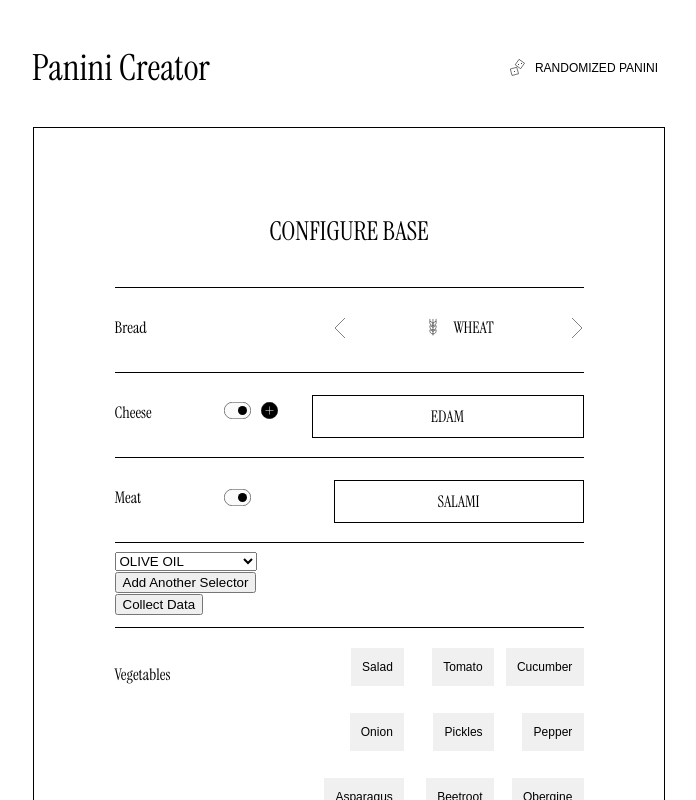
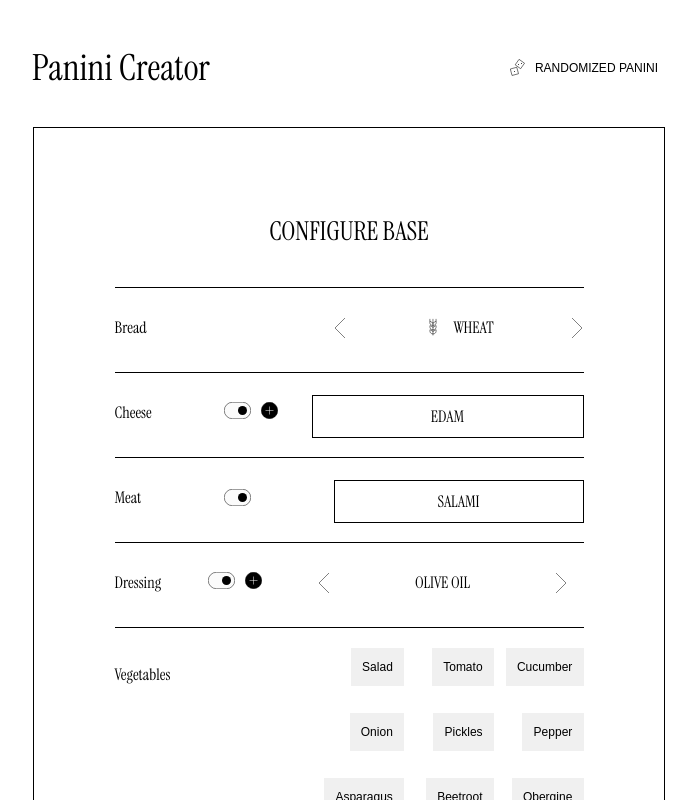
Before and after one commit to mr-fox93/panini-creator, a React (Vite) app: page /home in a window 1280 px wide. Shown: the top 800 px of the page, without its empty margins (291-987 px from the left). Built offline with nearby package versions, Linux system fonts and the light colour scheme.

Commit message:
add working dressing carousel with adding another carousel

```diff
--- a/src/components/BaseForm/BaseForm.styles.ts
+++ b/src/components/BaseForm/BaseForm.styles.ts
@@ -53,7 +53,8 @@ export const Meat = styled.div`
 
 export const Dressing = styled.div`
   width: 469px;
-  height: 79px;
+  min-height: 79px;
+  height: auto;
   display: grid;
   grid-template-columns: repeat(3, 1fr);
   align-items: center;
--- a/src/components/DressingCarousel.tsx
+++ b/src/components/DressingCarousel.tsx
@@ -1,161 +1,135 @@
-import React, { useState } from "react";
+import React, { useState, useEffect } from "react";
+import styled from "styled-components";
+import { useFormContext } from "react-hook-form";
 import { z } from "zod";
-import { dressingVariants } from "../data/dressing"; // Upewnij się, że ścieżka do importu jest poprawna
+import LeftArrowImage from "../arrows/Vector4.svg";
+import RightArrowImage from "../arrows/Vector3.svg";
+import SwichOn from "../arrows/SwichOn.svg";
+import SwichOff from "../arrows/SwichOff.svg";
+import Add from "../arrows/PlusHover.svg";
+import { dressingVariants } from "../data/dressing";
 
-type SelectorData = {
-  id: number;
-  value: string;
+interface CarouselWrapProps {
+  isVisible: boolean;
+}
+
+type CarouselState = {
+  index: number;
 };
 
-export const dressingSchema = z
-  .enum(["OLIVE OIL", "HONEY_MUSTARD", "RANCH", "MAYO"])
-  .optional()
-  .nullable();
+const CarouselWrap = styled.div<CarouselWrapProps>`
+  display: flex;
+  justify-content: space-between;
+  align-items: center;
+  text-align: center;
+  gap: 20px;
+  width: 250px;
+  height: 35px;
+  visibility: ${(props) => (props.isVisible ? "visible" : "hidden")};
+`;
+
+const BreadAndLogoWrapper = styled.div`
+  display: flex;
+  flex-wrap: wrap;
+  gap: 10px;
+`;
+
+const CarouselCaontainer = styled.div`
+  display: flex;
+  flex-direction: column;
+  gap: 10px;
+  padding: 1rem;
+`;
+
+export const dressingSchema = z.array(z.string()).optional().nullable();
 
 const DressingCarousel: React.FC = () => {
-  const [selectors, setSelectors] = useState<SelectorData[]>([
-    { id: Date.now(), value: "OLIVE OIL" },
-  ]);
+  const [isVisible, setIsVisible] = useState<boolean>(true);
+  const [carousels, setCarousels] = useState<CarouselState[]>([{ index: 0 }]);
+  const { setValue } = useFormContext();
 
-  const addSelector = () => {
-    setSelectors([...selectors, { id: Date.now(), value: "OLIVE OIL" }]);
+  const visible = () => setIsVisible(!isVisible);
+
+  const addAnotherCarousel = () => {
+    carousels.length < 3 && setCarousels([...carousels, { index: 0 }]);
   };
 
-  const updateSelector = (id: number, value: string) => {
-    setSelectors(
-      selectors.map((selector) =>
-        selector.id === id ? { ...selector, value } : selector
-      )
+  const updateDressing = (carouselIndex: number, newIndex: number) => {
+    let newCarousels = [...carousels];
+    newCarousels[carouselIndex] = {
+      ...newCarousels[carouselIndex],
+      index: newIndex,
+    };
+    setCarousels(newCarousels);
+    setValue(
+      "base.dressing",
+      newCarousels.map((c) => dressingVariants[c.index])
     );
   };
 
-  const collectData = () => {
-    const dataArray = selectors.map((selector) => selector.value);
-    console.log(dataArray); // setValue from hook to dataArray.
+  const nextDressing = (carouselIndex: number) => {
+    const newIndex =
+      (carousels[carouselIndex].index + 1) % dressingVariants.length;
+    updateDressing(carouselIndex, newIndex);
   };
 
+  const prevDressing = (carouselIndex: number) => {
+    const newIndex =
+      (carousels[carouselIndex].index - 1 + dressingVariants.length) %
+      dressingVariants.length;
+    updateDressing(carouselIndex, newIndex);
+  };
+
+  useEffect(() => {
+    if (isVisible) {
+      setValue(
+        "base.dressing",
+        carousels.map((c) => dressingVariants[c.index])
+      );
+    } else {
+      setValue("base.dressing", []);
+    }
+  }, [carousels, isVisible, setValue]);
+
   return (
-    <div>
-      {selectors.map((selector, index) => (
-        <div key={selector.id}>
-          <select
-            value={selector.value}
-            onChange={(e) => updateSelector(selector.id, e.target.value)}
-          >
-            {dressingVariants.map((variant) => (
-              <option key={variant} value={variant}>
-                {variant}
-              </option>
-            ))}
-          </select>
-          {index === selectors.length - 1 && (
-            <button onClick={addSelector}>Add Another Selector</button>
-          )}
-        </div>
-      ))}
-      <button onClick={collectData}>Collect Data</button>
-    </div>
+    <>
+      <p>Dressing</p>
+      <div>
+        <img
+          style={{ marginRight: "10px" }}
+          onClick={visible}
+          src={isVisible ? SwichOn : SwichOff}
+          alt={isVisible ? "Switch On" : "Switch Off"}
+        />
+        <img
+          onClick={addAnotherCarousel}
+          src={Add}
+          alt="Add another dressing"
+        />
+      </div>
+      <CarouselCaontainer>
+        {carousels.map((carousel, index) => (
+          <CarouselWrap key={index} isVisible={isVisible}>
+            <img
+              onClick={() => prevDressing(index)}
+              style={{ cursor: "pointer" }}
+              src={RightArrowImage}
+              alt="Left Arrow"
+            />
+            <BreadAndLogoWrapper>
+              {dressingVariants[carousel.index]}
+            </BreadAndLogoWrapper>
+            <img
+              onClick={() => nextDressing(index)}
+              style={{ cursor: "pointer" }}
+              src={LeftArrowImage}
+              alt="Right Arrow"
+            />
+          </CarouselWrap>
+        ))}
+      </CarouselCaontainer>
+    </>
   );
 };
 
 export default DressingCarousel;
-
-// import LeftArrowImage from "../arrows/Vector4.svg";
-// import RightArrowImage from "../arrows/Vector3.svg";
-// import { dressingVariants } from "../data/dressing";
-// import styled from "styled-components";
-// import { useState, useEffect } from "react";
-// import SwichOn from "../arrows/SwichOn.svg";
-// import SwichOff from "../arrows/SwichOff.svg";
-// import { z } from "zod";
-// import { useFormContext } from "react-hook-form";
-
-// interface CarouselWrapProps {
-//   isVisible: boolean;
-// }
-
-// const CarouselWrap = styled.div<CarouselWrapProps>`
-//   display: flex;
-//   justify-content: space-between;
-//   align-items: center;
-//   text-align: center;
-//   gap: 20px;
-//   width: 250px;
-//   height: 35px;
-//   visibility: ${(props) => (props.isVisible ? "visible" : "hidden")};
-// `;
-
-// const BreadAndLogoWrapper = styled.div`
-//   display: flex;
-//   flex-wrap: wrap;
-//   gap: 10px;
-// `;
-
-// export const dressingSchema = z
-//   .enum(["OLIVE OIL", "HONEY_MUSTARD", "RANCH", "MAYO"])
-//   .optional()
-//   .nullable();
-
-// const DressingCarousel = () => {
-//   const [isVisible, setIsVisible] = useState(true);
-//   const [currentIndex, setCurrentIndex] = useState(0);
-
-//   const { setValue } = useFormContext();
-
-//   const visible = () => setIsVisible(!isVisible);
-
-//   const uptadeDressing = (newIndex: number) => {
-//     const newDressing = dressingVariants[newIndex] || "";
-//     setValue("base.dressing", newDressing);
-//   };
-
-//   const nextDressing = () => {
-//     const nextIndex = (currentIndex + 1) % dressingVariants.length;
-//     setCurrentIndex(nextIndex);
-//     uptadeDressing(nextIndex);
-//   };
-
-//   const prevDressing = () => {
-//     const prevIndex =
-//       (currentIndex - 1 + dressingVariants.length) % dressingVariants.length;
-//     setCurrentIndex(prevIndex);
-//     uptadeDressing(prevIndex);
-//   };
-
-//   useEffect(() => {
-//     setValue(
-//       "base.dressing",
-//       isVisible ? dressingVariants[currentIndex] : undefined
-//     );
-//   }, [isVisible, currentIndex, setValue]);
-
-//   return (
-//     <>
-//       <p>Dressing</p>
-//       <img
-//         onClick={visible}
-//         src={(isVisible && SwichOn) || SwichOff}
-//         alt={isVisible ? "SwichOn" : "SwichOff"}
-//       />
-//       <CarouselWrap isVisible={isVisible}>
-//         <img
-//           onClick={prevDressing}
-//           style={{ cursor: "pointer" }}
-//           src={RightArrowImage}
-//           alt="Left Arrow"
-//         />
-//         <BreadAndLogoWrapper>
-//           {dressingVariants[currentIndex]}
-//         </BreadAndLogoWrapper>
-//         <img
-//           onClick={nextDressing}
-//           style={{ cursor: "pointer" }}
-//           src={LeftArrowImage}
-//           alt="Right Arrow"
-//         />
-//       </CarouselWrap>
-//     </>
-//   );
-// };
-
-// export default DressingCarousel;
```
